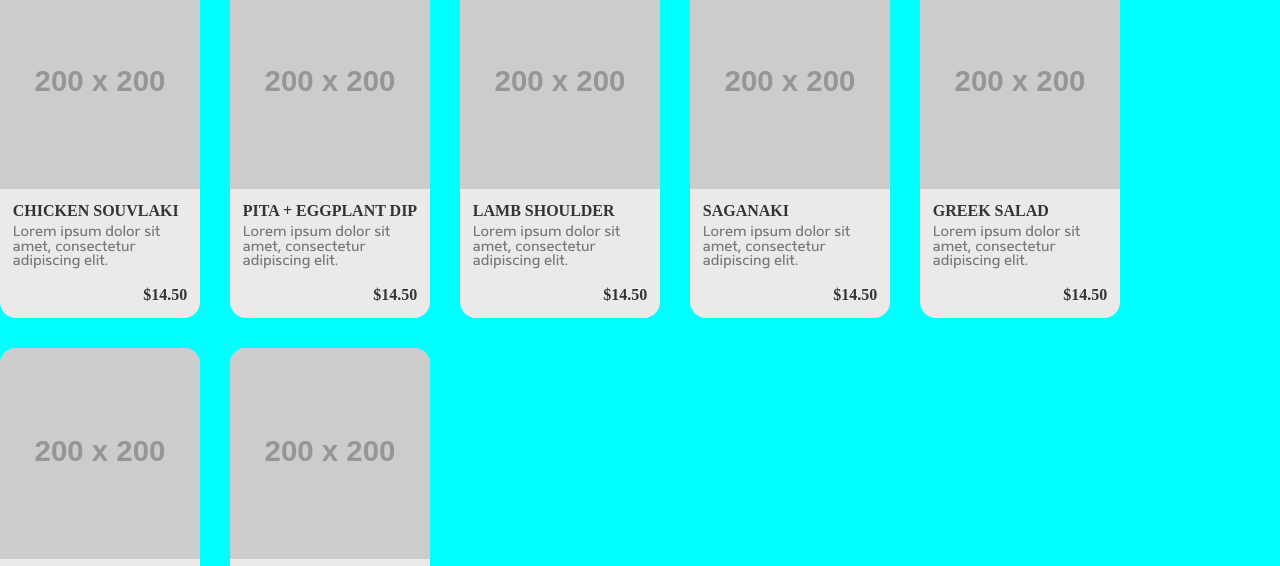
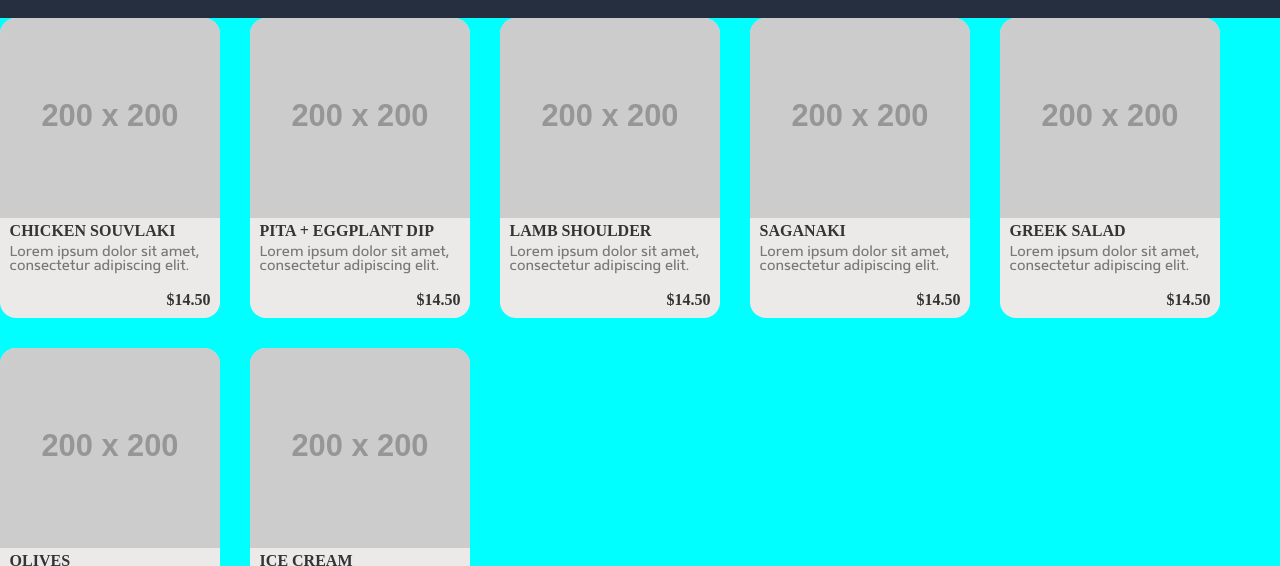
Before and after one commit to nciano01/INFO20005, a plain HTML site: page product.html in a window 1280 px wide. Shown: the part 229-795 px from the top of the page. Drawn offline with Linux system fonts and the light colour scheme; placeholder pictures from the web are drawn by us.

Commit message:
Attempt to readjust height and padding of product cards

```diff
--- a/styles/layout.css
+++ b/styles/layout.css
@@ -390,20 +390,24 @@ footer {
 
 /* product list layout */
 
-
+.products-cont {
+    justify-content: center;
+}
 
 .product-list {
     display: flex;
     flex-wrap: wrap;
     gap: 30px;
-    height: 100%;
+    height: auto;
     justify-content: start;
+    margin: 40px auto 40px auto;
+    width: fit-content;
     background-color: aqua;
 }
 
 .product-card {
-    width: 200px;
-    height: 340px;
+    width: 220px;
+    height: 300px;
     border-radius: 1em;
     background-color: var(--white);
     overflow: hidden;
@@ -412,7 +416,7 @@ footer {
 
 .product-card > img {
     position: absolute;
-    height: 62%;
+    height: 200px;
     width: 100%;
     top: 0;
     object-fit: cover;
@@ -421,10 +425,10 @@ footer {
 .product-info {
     position: absolute;
     bottom: 0;
-    height: 30%;
+    height: auto;
     display: flex;
     flex-direction: column;
-    padding: 0.8rem;
+    padding: 0.6rem;
 }
 
 .product-info > p {
```
